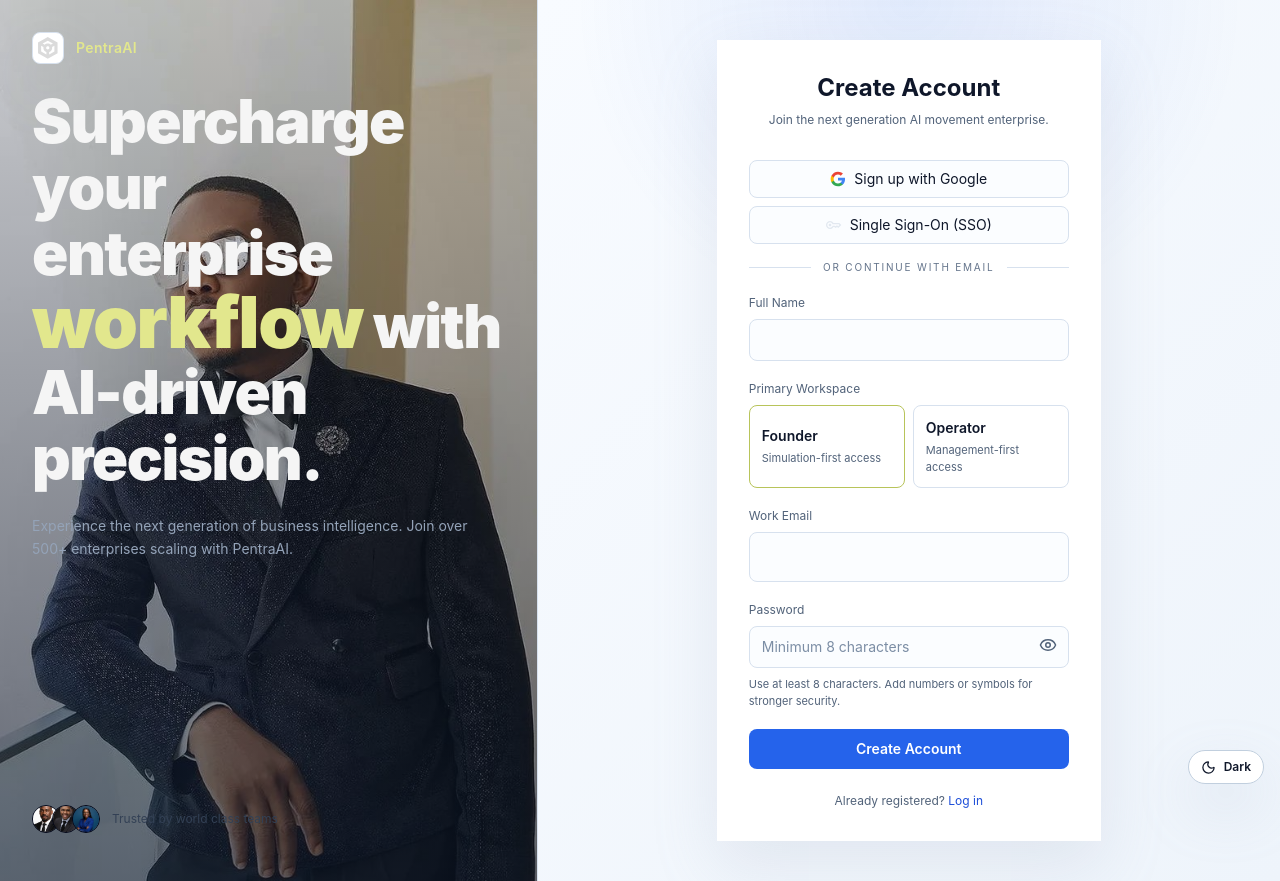
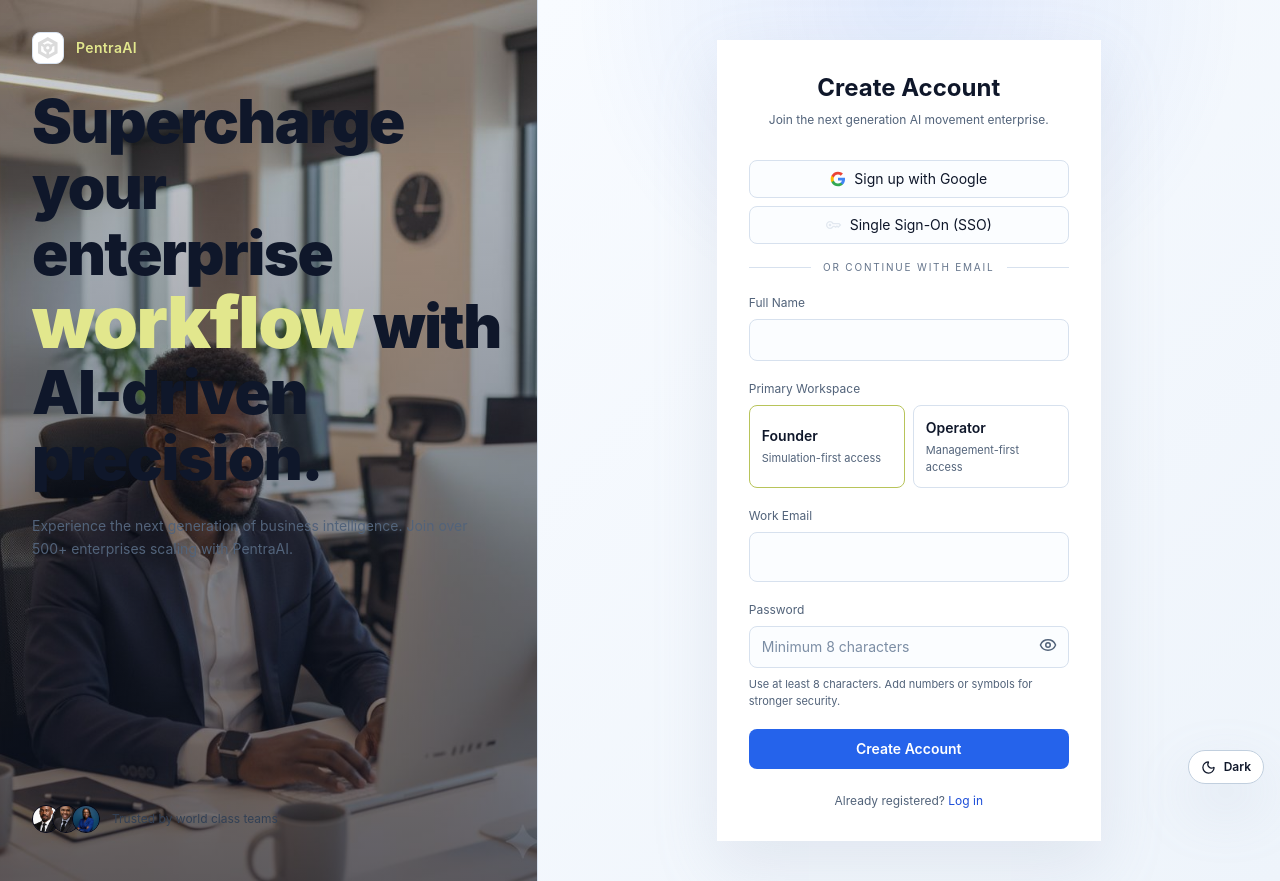
Before and after one commit to raji-ayyub/multi-agent-startup-simulator, a React (Vite) app in the folder frontend/: page /signup in a window 1280 px wide. Built offline with nearby package versions, Linux system fonts and the light colour scheme; no server answers.

Commit message:
update auth page wallpaper

```diff
--- a/frontend/src/components/layout/AuthLayout.jsx
+++ b/frontend/src/components/layout/AuthLayout.jsx
@@ -2,7 +2,7 @@ const AuthLayout = ({ children }) => {
   return (
     <div className="auth-shell min-h-screen grid grid-cols-1 lg:grid-cols-[42%_58%]">
       <div className="auth-side relative hidden overflow-hidden border-r lg:block">
-        <div className="absolute inset-0 bg-[url('/images/business-suit.jpg')] bg-cover bg-center" />
+        <div className="absolute inset-0 bg-[url('/images/businessman.jpg')] bg-cover bg-center" />
         <div className="auth-side-overlay absolute inset-0" />
 
         <div className="absolute top-8 left-8 flex items-center gap-3 z-20">
@@ -11,7 +11,7 @@ const AuthLayout = ({ children }) => {
             alt="Logo"
             className="auth-brand-mark h-8 w-8 rounded-lg p-1"
           />
-          <h1 className="auth-highlight text-sm font-semibold tracking-wide">PentraAI</h1>
+          <h1 className="text-[#e2e78d] text-sm font-semibold tracking-wide">PentraAI</h1>
         </div>
 
         <div className="relative z-10 flex h-full flex-col justify-between px-8 py-10">
@@ -21,7 +21,7 @@ const AuthLayout = ({ children }) => {
               <br />
               enterprise
               <br />
-              <span className="auth-highlight text-7xl">workflow</span> with
+              <span className="text-[#e2e78d] text-7xl">workflow</span> with
               <br />
               AI-driven
               <br />
--- a/frontend/src/index.css
+++ b/frontend/src/index.css
@@ -274,11 +274,11 @@ html[data-theme] .auth-brand-mark {
 }
 
 html[data-theme] .auth-highlight {
-  color: #e2e78d;
+  color: var(--landing-brand);
 }
 
 html[data-theme] .auth-copy {
-  color: #94a3b8;
+  color: var(--text-muted);
 }
 
 html[data-theme] .auth-trust {
@@ -485,7 +485,7 @@ html[data-theme] .app-view {
 }
 
 html[data-theme] .app-heading {
-  color: whitesmoke;
+  color: var(--text-primary);
 }
 
 html[data-theme] .app-copy {
```
Also changed, not shown: frontend/public/images/business.jpg (added), frontend/public/images/businessman.jpg (added).
